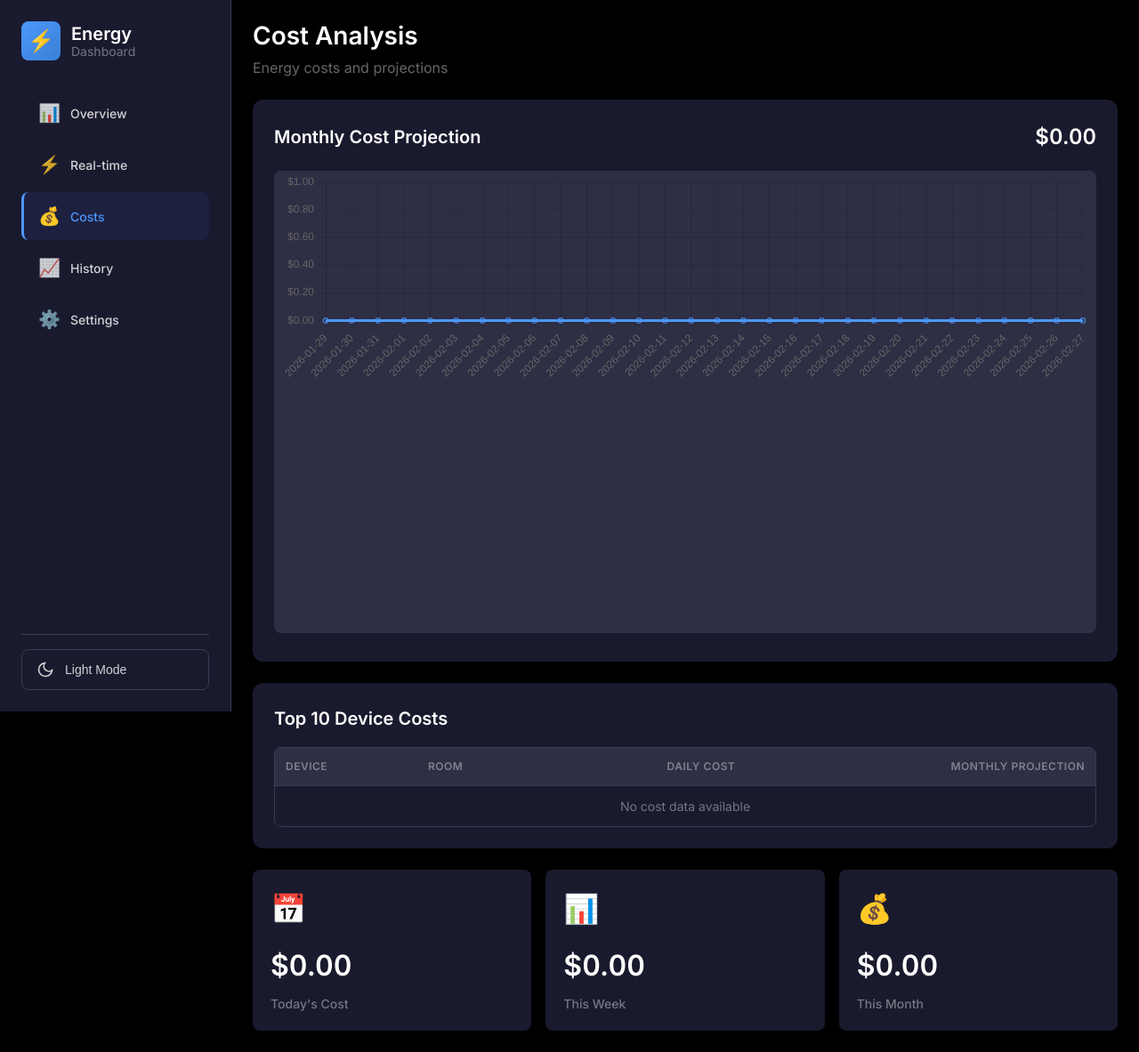
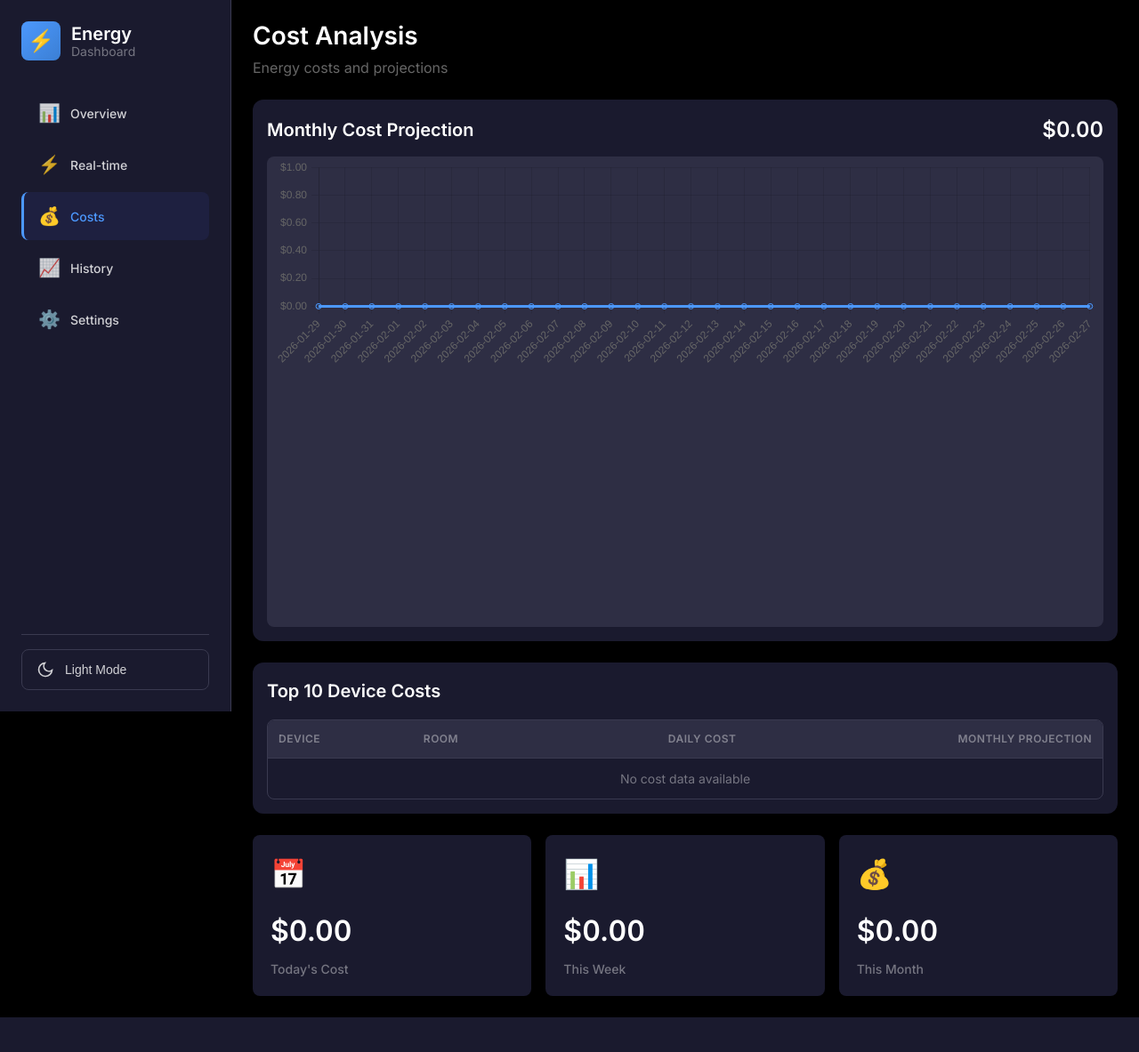
Before and after one commit to Sebastianwerner1985/energy-dashboard, a Flask app: page /costs in a window 1280 px wide. Shown: the whole page at 89% size. After the commit the page ends 1144 px from the top, so only its background shows below. Run offline with Flask 3, Linux system fonts and the light colour scheme; parts of the project's set-up code (start-up, migrations or seed data) failed here and were passed over.

Commit message:
fix: significantly reduce padding and margins for all chart wrappers and containers

```diff
--- a/static/css/custom.css
+++ b/static/css/custom.css
@@ -243,7 +243,7 @@
 .main-card {
     background-color: var(--bg-surface);
     border-radius: var(--radius-xl);
-    padding: var(--space-6);
+    padding: var(--space-4);
     box-shadow: var(--shadow-sm);
     margin-bottom: var(--space-6);
 }
@@ -252,7 +252,7 @@
     display: flex;
     justify-content: space-between;
     align-items: center;
-    margin-bottom: var(--space-5);
+    margin-bottom: var(--space-3);
 }
 
 .main-card-title {
@@ -320,13 +320,13 @@ tbody tr:last-child td {
 
 .chart-container {
     position: relative;
-    margin: var(--space-2) 0;
+    margin: 0;
 }
 
 .chart-wrapper {
     background-color: var(--bg-surface);
     border-radius: var(--radius-lg);
-    padding: var(--space-3);
+    padding: var(--space-2);
     box-shadow: var(--shadow-sm);
 }
 
```
